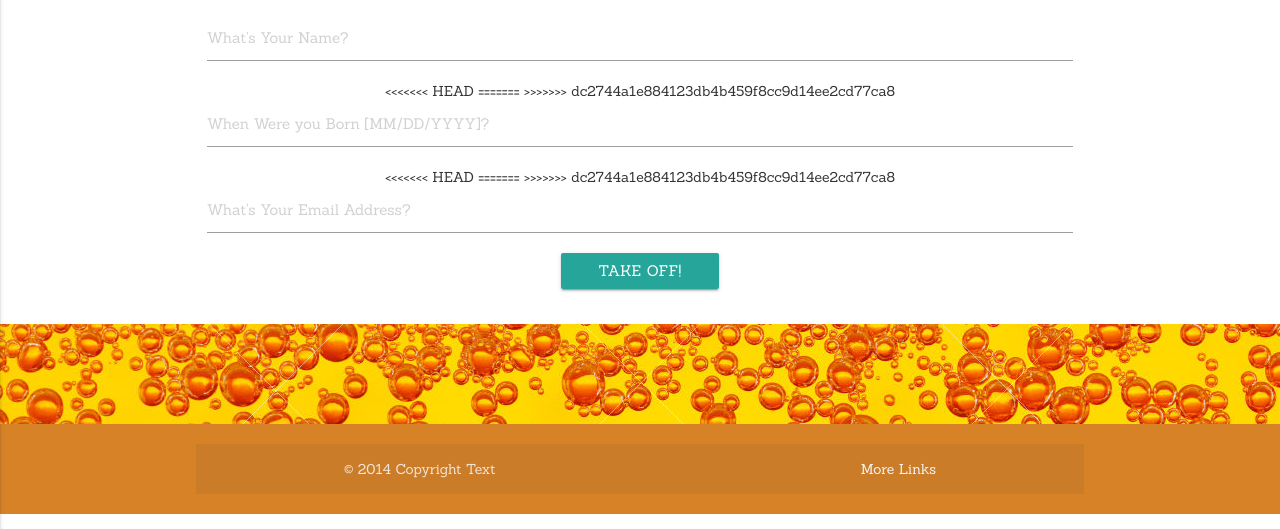
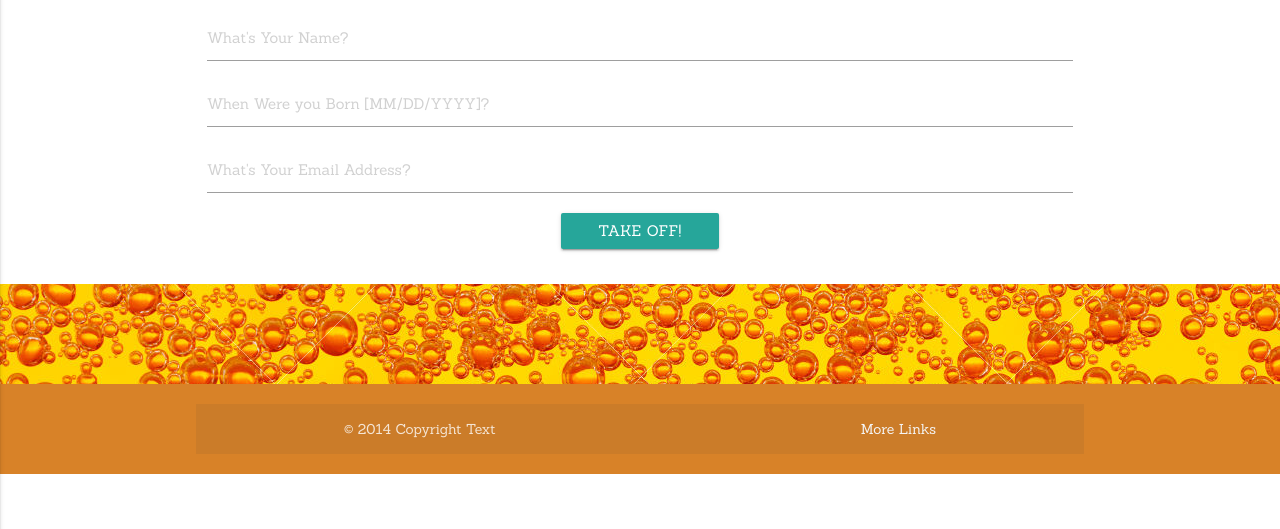
Before and after one commit to Elektro1776/Project-1, a plain HTML site: page index.html in a window 1280 px wide. Shown: the part 271-800 px from the top of the page. Drawn offline with nearby package versions, Linux system fonts and the light colour scheme.

Commit message:
fixed merge conflict on index.html

```diff
--- a/index.html
+++ b/index.html
@@ -67,21 +67,12 @@
               <br>
         <!--     <p>Animated search form:</p> -->
 
-<<<<<<< HEAD
 
-=======
-
->>>>>>> dc2744a1e884123db4b459f8cc9d14ee2cd77ca8
               <input type="text" name="location" id = "userBDay" placeholder="When Were you Born [MM/DD/YYYY]?">
               <br>
 
          <!--    <p>Animated search form:</p> -->
 
-<<<<<<< HEAD
-
-=======
-
->>>>>>> dc2744a1e884123db4b459f8cc9d14ee2cd77ca8
               <input type="text" name="Brewery Name" id = "userEmail" placeholder="What's Your Email Address?">
 
             <br>
```
